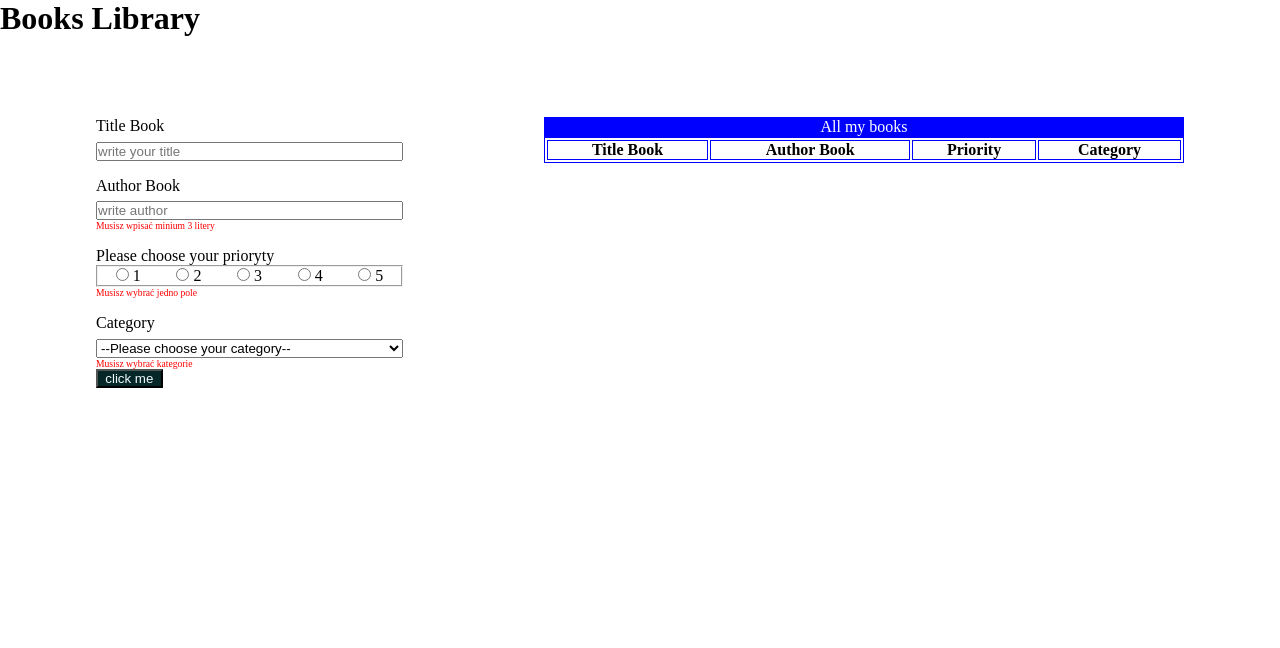
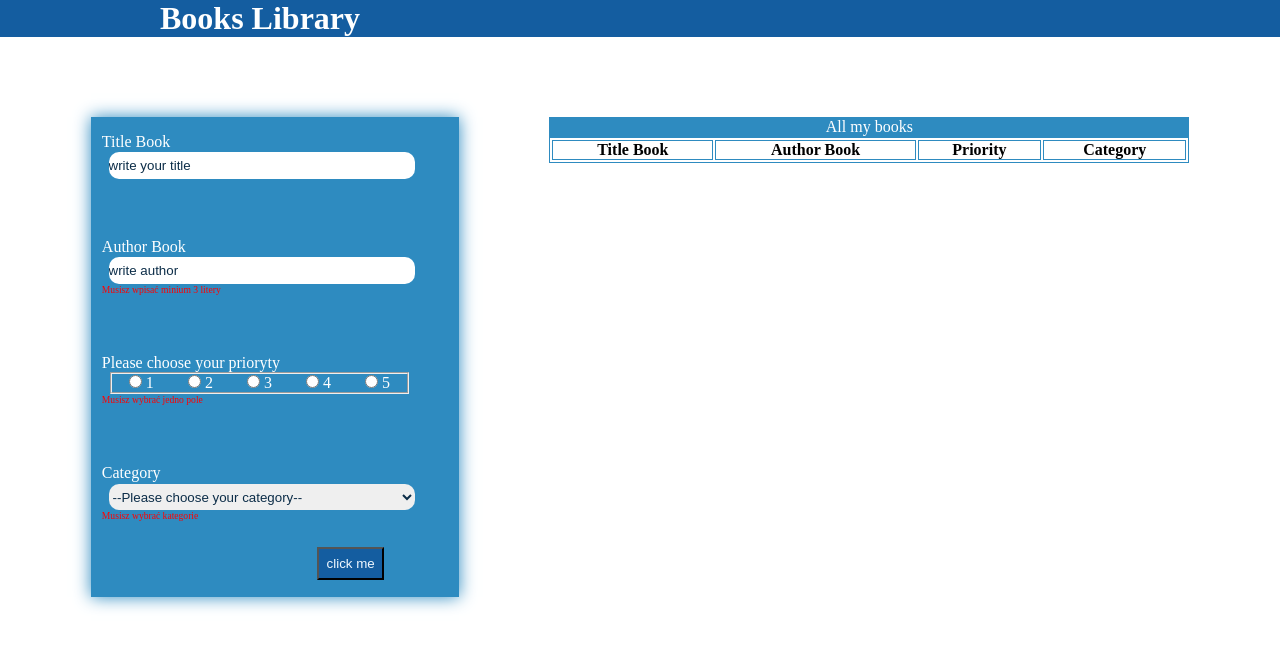
Before and after one commit to Shay-am/Books-Library, a plain HTML site: page index.html in a window 1280 px wide. Drawn offline with Linux system fonts and the light colour scheme.

Commit message:
created styles

```diff
--- /dev/null
+++ b/css/varibales.css
@@ -0,0 +1,7 @@
+:root {
+	--midnightBlue: #145da0;
+	--darkBlue: #0c2d48;
+	--blue: #2e8bc0;
+	--babyBlue: #b1d4e0;
+	--white: white;
+}
--- a/index.html
+++ b/index.html
@@ -8,8 +8,8 @@
 		<title>Books Librabry</title>
 	</head>
 	<body>
-		<header>
-			<h1>Books Library</h1>
+		<header class="header">
+			<h1 class="h1">Books Library</h1>
 		</header>
 		<main class="main_container">
 			<form class="form_container">
@@ -67,7 +67,7 @@
 						</fieldset>
 						<p class="priority-text_error text_error">Musisz wybrać jedno pole</p>
 					</div>
-					<div>
+					<div class="category_container">
 						<label for="category-select">Category</label>
 						<select class="input" name="category" id="category-select" required>
 							<option value="">--Please choose your category--</option>
--- a/javascript/helpers.js
+++ b/javascript/helpers.js
@@ -8,6 +8,7 @@ export const createElementDomTr = () => document.createElement("tr");
 
 export const createElementDomTd = (value, toAppend) => {
 	const td = document.createElement("td");
+	td.classList.add("td");
 	td.textContent = value;
 
 	return toAppend.append(td);
--- a/javascript/validForm.js
+++ b/javascript/validForm.js
@@ -21,9 +21,9 @@ const handleToggleClassIsInValid = (input, text) => {
 	text.classList.remove("hidden");
 };
 
-const ruleValidInput = (inputValid, errorField, num, fn) => {
-	let input = inputValid;
-	let text = errorField;
+const ruleValidInput = (inputValid, errorField, num) => {
+	const input = inputValid;
+	const text = errorField;
 	return input.value.length >= num ? handleToggleClassIsValid(input, text) : handleToggleClassIsInValid(input, text);
 };
 
--- a/style.css
+++ b/style.css
@@ -1,3 +1,5 @@
+@import "css/varibales.css";
+
 *,
 *::after,
 *::before {
@@ -5,34 +7,61 @@
 	margin: 0;
 	padding: 0;
 }
+.header {
+	background-color: var(--midnightBlue);
+	color: var(--white);
+}
+.h1 {
+	margin-left: 5em;
+}
 .main_container {
 	display: flex;
 	width: 100vw;
+	height: 100vh;
 	justify-content: space-evenly;
 }
 .form_container {
 	display: flex;
-	width: 22em;
-	height: 100vh;
-	/* align-items: flex-start; */
+	position: relative;
+	height: 60vh;
 	margin-top: 5em;
+	box-shadow: 0 0 1em var(--blue);
+}
+.form-inputs_container {
+	display: flex;
+	width: 23em;
+	flex-direction: column;
+	justify-content: space-between;
+
+	background-color: var(--blue);
+
+	height: 60vh;
+}
+
+label {
+	color: var(--white);
 }
 
 .input {
 	width: 23em;
+	height: 2em;
 	margin-top: 0.5em;
 	outline: none;
+	border: none;
+	border-radius: 10px;
+	color: var(--darkBlue);
+	margin: 0.1em 0 0 0.5em;
 }
-/* .input:invalid,
-fieldset:invalid {
-	border: 2px solid red;
-} */
+.input::placeholder {
+	color: var(--darkBlue);
+}
 
 .title_container,
 .author_container,
 .priority_container,
-.category-select {
-	margin-bottom: 1em;
+.category_container {
+	margin: 1em 0 0 0.7em;
+	color: var(--darkBluer);
 }
 
 .priority_container {
@@ -40,37 +69,50 @@ fieldset:invalid {
 	flex-direction: column;
 	justify-content: space-around;
 	width: 19.2em;
+	color: var(--white);
 }
 .priority_fieldset {
 	display: flex;
 	flex-direction: row;
 	justify-content: space-around;
+	margin-left: 0.5em;
 }
 
 .button {
+	position: relative;
 	width: 5em;
-	background-color: rgb(5, 39, 39);
+	background-color: var(--midnightBlue);
+	padding: 0.5em;
 	color: aliceblue;
+	bottom: 1.3em;
+	left: 17em;
+}
+
+button:hover {
+	background-color: var(--white);
+	color: var(--button-color);
+	cursor: pointer;
 }
 .table_container {
 	width: 50vw;
-
 	margin-top: 5em;
-	border: 1px solid blue;
+	border: 1px solid var(--blue);
 	text-align: center;
 }
 .table_caption {
 	width: 50vw;
 	color: white;
-	border: 1px solid blue;
-	background-color: blue;
+	border: 1px solid var(--blue);
+	background-color: var(--blue);
 }
 
 .table_thead {
 	width: 20em;
+	border: 1px solid var(--blue);
 }
-.th {
-	border: 1px solid blue;
+.th,
+.td {
+	border: 1px solid var(--blue);
 }
 
 .error {
```
